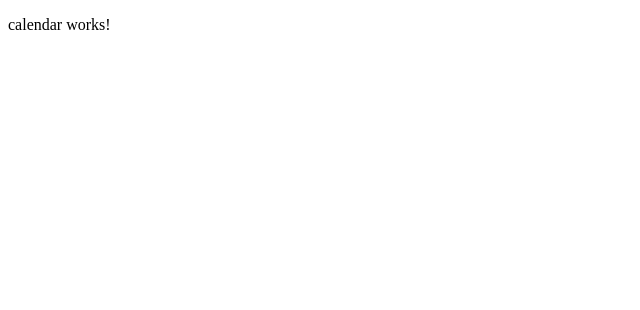
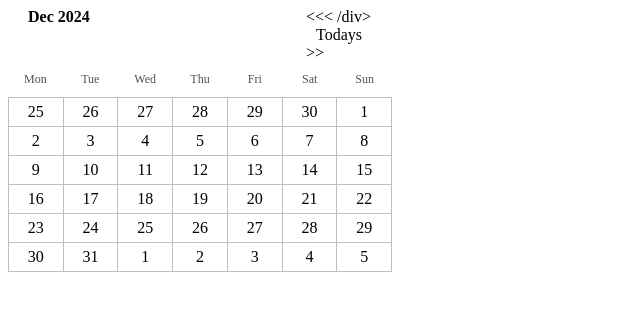
Before and after one commit to Tonyfilho/Angular_Calendar, an Angular app: page / in a window 1280 px wide. Shown: the top 310 px of the page, without its empty margins (0-640 px from the left). Built offline with nearby package versions, Linux system fonts and the light colour scheme.

Commit message:
fixing css

```diff
--- a/src/app/calendar/calendar.component.html
+++ b/src/app/calendar/calendar.component.html
@@ -1,3 +1,39 @@
-<p>calendar works!</p>
+<div class="calendar-container">
+    <div class="calendar">
+        <div class="calendar-headline">
+            <div class="calendar-headline-month">
+                {{ this.firstDayOfActiveMonth().monthShort }}
+                {{ this.firstDayOfActiveMonth().year}}
+
+            </div>
+            <div class="calendar-headline-controls">
+                <div class="calendar-headline-control">
+                    <<< /div>
+                        <div class="calendar-headline-control-today">Todays</div>
+                        <div class="calendar-headline-control">>></div>
+
+
+
+                </div>
+            </div>
+        </div>
+
+        <div class="calendar-weeks-grid">
+            @for (itemWeekDays of weekDays(); track $index) {
+            <div class="calendar-weeks-grid-cell">
+                {{ itemWeekDays }}
+            </div>
+            }
+        </div>
+        <div class="calendar-grid">
+            @for (itemDays of this.dayOfMonth(); track $index) {
+            <div [ngClass]="{'calendar-grid-cell' : true}">
+                {{ itemDays.day}}
+            </div>
+            }
+        </div>
+    </div>
+</div>
+
 
 <router-outlet />
--- a/src/app/calendar/calendar.component.ts
+++ b/src/app/calendar/calendar.component.ts
@@ -1,3 +1,4 @@
+import { CommonModule } from '@angular/common';
 import { Component, computed, signal, Signal, WritableSignal } from '@angular/core';
 import { RouterOutlet } from '@angular/router';
 import { DateTime, Info, Interval } from 'luxon';
@@ -5,7 +6,7 @@ import { DateTime, Info, Interval } from 'luxon';
 @Component({
   selector: 'app-calendar',
   standalone: true,
-  imports: [RouterOutlet,],
+  imports: [RouterOutlet, CommonModule],
   templateUrl: './calendar.component.html',
   styleUrl: './calendar.component.css'
 })
```
